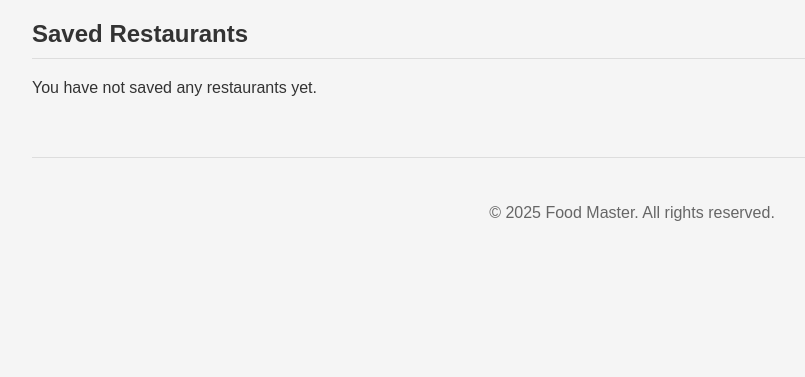
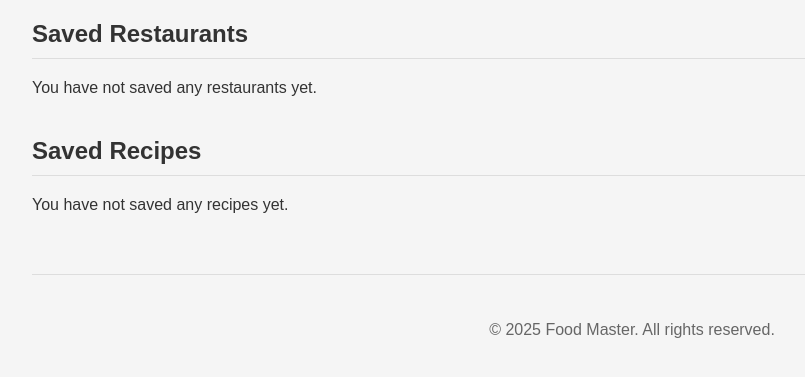
Before and after one commit to HeatherYangHui/FoodMasterWebsite, a Django app: page /saved/ in a window 1280 px wide. Shown: the part 91-468 px from the top of the page, without its empty margins (8-813 px from the left). Run offline with Django 5.2, Linux system fonts and the light colour scheme; a user stored in the database is signed in; data comes from the database, SQL or seed files in the repository; both versions use the stored data as it was after the commit.

Commit message:
save recipe

```diff
--- a/foodmaster/foodmaster/static/foodmaster/styles.css
+++ b/foodmaster/foodmaster/static/foodmaster/styles.css
@@ -583,3 +583,25 @@ footer {
   color: white;
   border: none;
 }
+
+.btn-save-recipe {
+  padding: 10px 20px;
+    border-radius: 20px;
+    border: none;
+    font-weight: bold;
+    cursor: pointer;
+    background-color: #4CAF50;
+    color: white;
+
+}
+
+.btn-save-recipe.saved {
+  padding: 10px 20px;
+  border-radius: 20px;
+  border: none;
+  font-weight: bold;
+  cursor: pointer;
+  background-color: #71787d;
+  color: white;
+  border: none;
+}
--- a/foodmaster/foodmaster/templates/foodmaster/saved.html
+++ b/foodmaster/foodmaster/templates/foodmaster/saved.html
@@ -1,20 +1,35 @@
 {% extends 'foodmaster/base.html' %}
-{% block title %}Saved Restaurants{% endblock %}
+{% block title %}Saved Items{% endblock %}
 {% block content %}
 <div class="wireframe-section">
   <h2>Saved Restaurants</h2>
-  {% if saved_list %}
+  {% if saved_restaurants %}
     <div style="display: flex; flex-direction: column; gap: 16px;">
-    {% for saved in saved_list %}
-      <div style="border: 1px solid #eee; border-radius: 8px; padding: 12px;">
-        <h3>{{ saved.name }}</h3>
-        <p>{{ saved.address }}</p>
-        <a href="{% url 'restaurant_detail' saved.place_id %}" class="btn btn-primary">View Details</a>
-      </div>
-    {% endfor %}
+      {% for saved in saved_restaurants %}
+        <div style="border: 1px solid #eee; border-radius: 8px; padding: 12px;">
+          <h3>{{ saved.name }}</h3>
+          <p>{{ saved.address }}</p>
+          <a href="{% url 'restaurant_detail' saved.place_id %}" class="btn btn-primary">View Restaurant</a>
+        </div>
+      {% endfor %}
     </div>
   {% else %}
     <p>You have not saved any restaurants yet.</p>
   {% endif %}
+
+  <h2 style="margin-top: 40px;">Saved Recipes</h2>
+  {% if saved_recipes %}
+    <div style="display: flex; flex-direction: column; gap: 16px;">
+      {% for saved in saved_recipes %}
+        <div style="border: 1px solid #eee; border-radius: 8px; padding: 12px;">
+          <h3>{{ saved.title }}</h3>
+          <p>Saved on {{ saved.saved_at|date:"M d, Y" }}</p>
+          <a href="{% url 'recipe_detail' %}?dish={{ saved.title }}" class="btn btn-primary">View Recipe</a>
+        </div>
+      {% endfor %}
+    </div>
+  {% else %}
+    <p>You have not saved any recipes yet.</p>
+  {% endif %}
 </div>
 {% endblock %}
--- a/foodmaster/foodmaster/views.py
+++ b/foodmaster/foodmaster/views.py
@@ -21,6 +21,8 @@ from .models import Post
 from .models import Profile
 from .models import PostImage
 from .models import SavedRestaurant
+from .models import SavedRecipe
+
 
 from django.views.decorators.http import require_POST
 from .models import Comment
@@ -37,6 +39,7 @@ from PIL import Image
 from io import BytesIO
 from django.core.files.uploadedfile import InMemoryUploadedFile
 import sys
+from urllib.parse import unquote
 
 
 
@@ -1138,10 +1141,14 @@ def recipe_detail_view(request):
             "nutrition": {"nutrients": []},
             "image": "N/A",
         }
-    print(recipe_data)
+    #print(recipe_data)
 
     # Retrieve nearby markets using the user's coordinates and selected store_type.
     markets = get_nearby_markets(user_lat, user_lng, radius=2000, store_type=store_type)
+
+    is_recipe_saved = False
+    if request.user.is_authenticated:
+        is_recipe_saved = request.user.saved_recipes.filter(recipe_id=recipe_data.get('title', '')).exists()
 
     context = {
         "recipe": recipe_data,
@@ -1149,18 +1156,48 @@ def recipe_detail_view(request):
         "lng": user_lng,
         "markets": markets,
         "store_type": store_type,
+        'is_recipe_saved': is_recipe_saved,
     }
 
     return render(request, "foodmaster/recipe_detail.html", context)
 
 
 
+
+@login_required
+@require_POST
+def toggle_save_recipe_view(request):
+    """
+    Toggle saved recipe for the current user.
+    Expect POST parameters: recipe_id, title.
+    If a SavedRecipe record exists for this user and recipe_id, delete it (i.e. unsave);
+    otherwise, create it (save).
+    Returns a JSON response with the new state ('saved' or 'unsaved').
+    """
+    recipe_title = request.POST.get('title')
+    if not recipe_title:
+        return JsonResponse({'success': False, 'error': 'Missing recipe title.'}, status=400)
+
+    try:
+        saved = SavedRecipe.objects.get(user=request.user, recipe_id=recipe_title)
+        saved.delete()
+        new_state = 'unsaved'
+    except SavedRecipe.DoesNotExist:
+        SavedRecipe.objects.create(user=request.user, recipe_id=recipe_title, title=recipe_title)
+        new_state = 'saved'
+
+    return JsonResponse({'success': True, 'state': new_state})
+
 # -----------------------------
 # Saved View
 # -----------------------------
 
 @login_required
-def saved_restaurants_view(request):
-    saved_list = SavedRestaurant.objects.filter(user=request.user).order_by('-saved_at')
-    context = {'saved_list': saved_list}
+def saved_view(request):
+    saved_restaurants = SavedRestaurant.objects.filter(user=request.user).order_by('-saved_at')
+    saved_recipes = SavedRecipe.objects.filter(user=request.user).order_by('-saved_at')
+    context = {
+        'saved_restaurants': saved_restaurants,
+        'saved_recipes': saved_recipes,
+    }
     return render(request, 'foodmaster/saved.html', context)
--- a/foodmaster/webapps/urls.py
+++ b/foodmaster/webapps/urls.py
@@ -66,8 +66,11 @@ urlpatterns = [
     # recipe search view
     path('recipe_search/', views.recipe_search_view, name='recipe_search'),
     path('recipe_detail/', views.recipe_detail_view, name='recipe_detail'),
+
+    # save_view
     path('toggle_save_restaurant/', views.toggle_save_restaurant_view, name='toggle_save_restaurant'),
-    path('saved/', views.saved_restaurants_view, name='saved'),
+    path('toggle_save_recipe/', views.toggle_save_recipe_view, name='toggle_save_recipe'),
+    path('saved/', views.saved_view, name='saved'),
 ]
 
 
```
Also changed, not shown: foodmaster/foodmaster/models.py (+14 -0 lines), foodmaster/foodmaster/templates/foodmaster/recipe_detail.html (+52 -1 lines), foodmaster/db.sqlite3, foodmaster/foodmaster/migrations/0016_savedrecipe.py (added).
